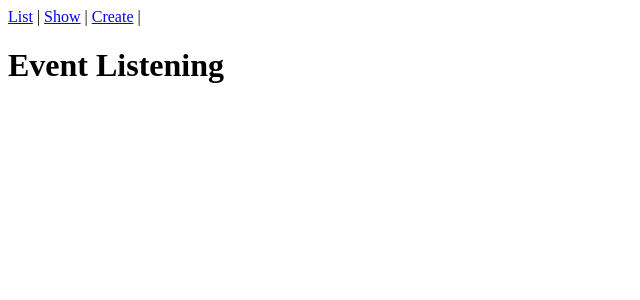
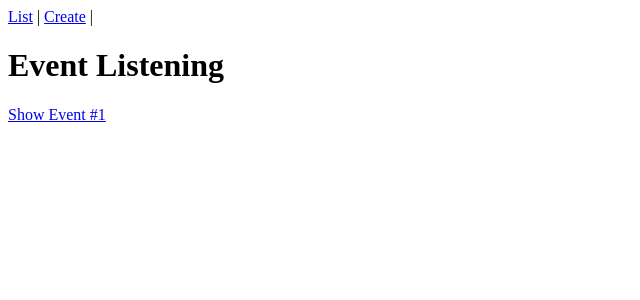
Before and after one commit to OrhanOzkercin/Vue-Mastery-Real-World-Vue, a Vue app: page / in a window 1280 px wide. Shown: the top 300 px of the page, without its empty margins (0-640 px from the left). Built offline with nearby package versions, Linux system fonts and the light colour scheme.

Commit message:
Dynamic route add

```diff
--- a/src/App.vue
+++ b/src/App.vue
@@ -2,7 +2,7 @@
   <div id="app">
     <div id="nav">
       <router-link :to="{ name: 'event-list' }">List</router-link> |
-      <router-link :to="{ name: 'event-show' }">Show</router-link> |
+
       <router-link :to="{ name: 'event-create' }">Create</router-link> |
     </div>
     <router-view />
--- a/src/router/index.js
+++ b/src/router/index.js
@@ -13,9 +13,10 @@
     component: EventList,
   },
   {
-    path: '/event',
+    path: '/event/:id',
     name: 'event-show',
     component: EventShow,
+    props: true,
   },
   {
     path: '/event/create',
--- a/src/views/EventList.vue
+++ b/src/views/EventList.vue
@@ -1,3 +1,8 @@
 <template>
-  <h1>Event Listening</h1>
+  <div>
+    <h1>Event Listening</h1>
+    <router-link :to="{ name: 'event-show', params: { id: 1 } }"
+      >Show Event #1</router-link
+    >
+  </div>
 </template>
--- a/src/views/EventShow.vue
+++ b/src/views/EventShow.vue
@@ -1,3 +1,9 @@
 <template>
-  <h1>Event Show</h1>
+  <h1>Showing event #{{ id }}</h1>
 </template>
+
+<script>
+export default {
+  props: ['id'],
+};
+</script>
```
